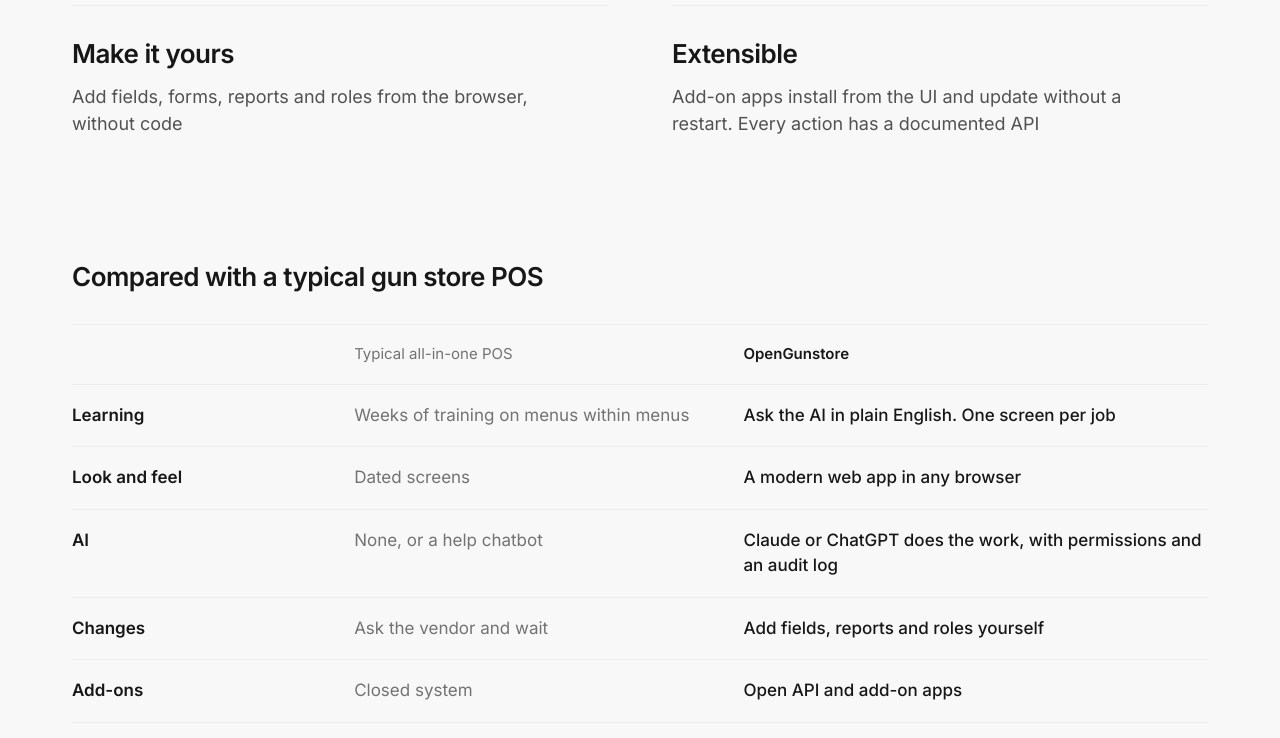
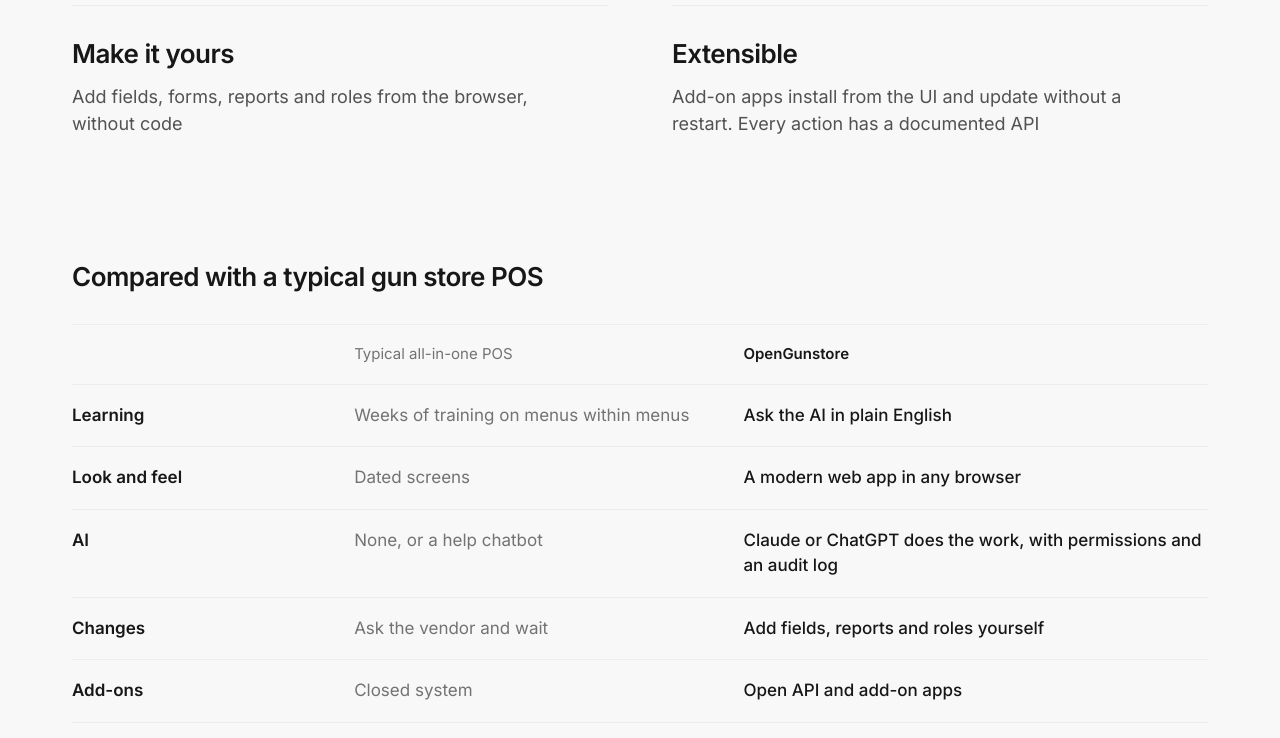
Before and after one commit to Old-Steel-Arsenal/opengunstore.com, a plain HTML site: page index.html in a window 1280 px wide. Shown: the part 2038-2776 px from the top of the page. Drawn offline with Linux system fonts and the light colour scheme.

Commit message:
Drop 'One screen per job' from Learning row

```diff
--- a/index.html
+++ b/index.html
@@ -414,7 +414,7 @@
             <h3 class="cmph" data-reveal>Compared with a typical gun store POS</h3>
             <div class="cmp" role="table" data-stagger>
               <div class="cmprow cmphead" role="row"><span role="columnheader"></span><span role="columnheader">Typical all-in-one POS</span><span role="columnheader">OpenGunstore</span></div>
-              <div class="cmprow" role="row"><span role="rowheader">Learning</span><span role="cell">Weeks of training on menus within menus</span><span role="cell">Ask the AI in plain English. One screen per job</span></div>
+              <div class="cmprow" role="row"><span role="rowheader">Learning</span><span role="cell">Weeks of training on menus within menus</span><span role="cell">Ask the AI in plain English</span></div>
               <div class="cmprow" role="row"><span role="rowheader">Look and feel</span><span role="cell">Dated screens</span><span role="cell">A modern web app in any browser</span></div>
               <div class="cmprow" role="row"><span role="rowheader">AI</span><span role="cell">None, or a help chatbot</span><span role="cell">Claude or ChatGPT does the work, with permissions and an audit log</span></div>
               <div class="cmprow" role="row"><span role="rowheader">Changes</span><span role="cell">Ask the vendor and wait</span><span role="cell">Add fields, reports and roles yourself</span></div>
```
